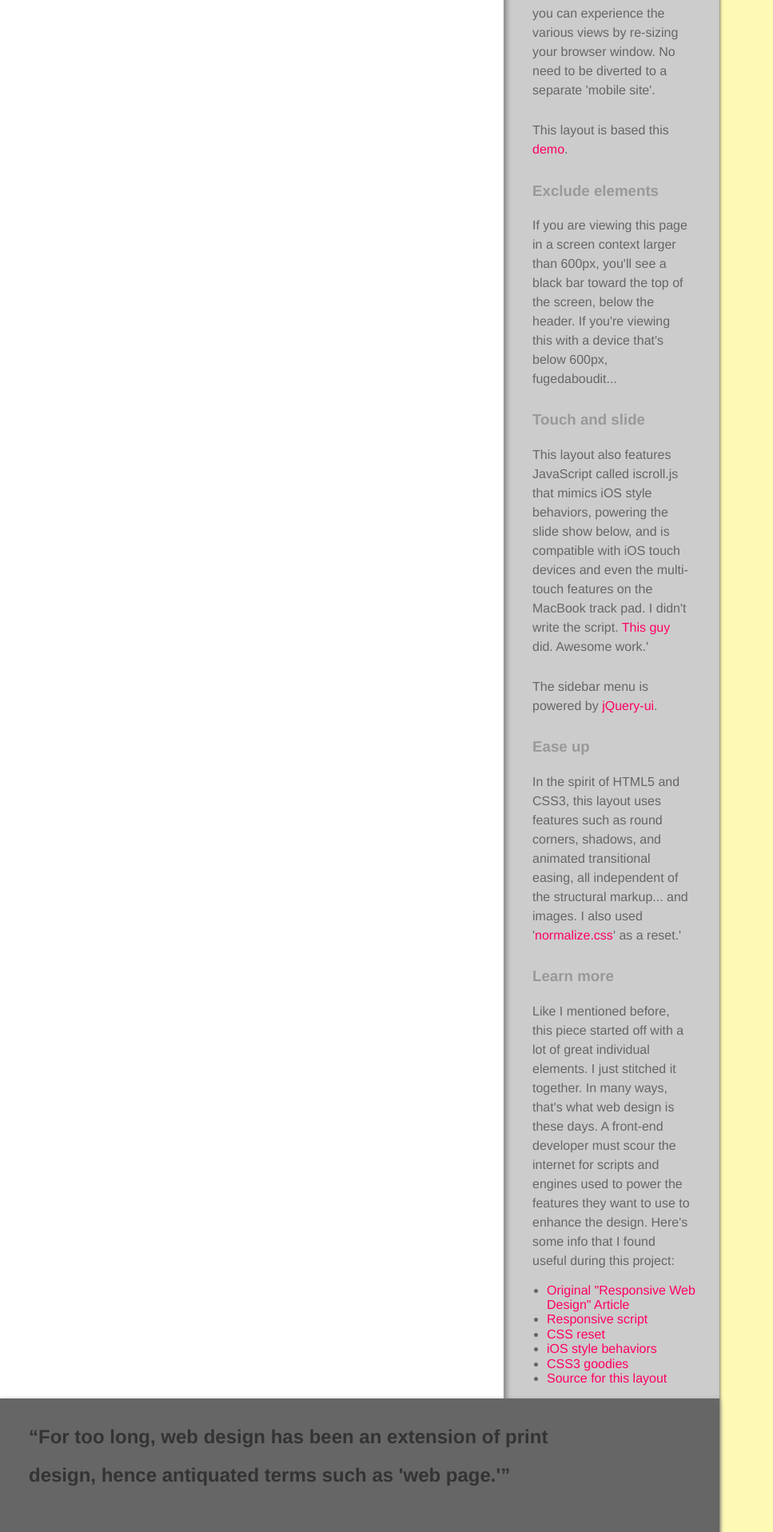
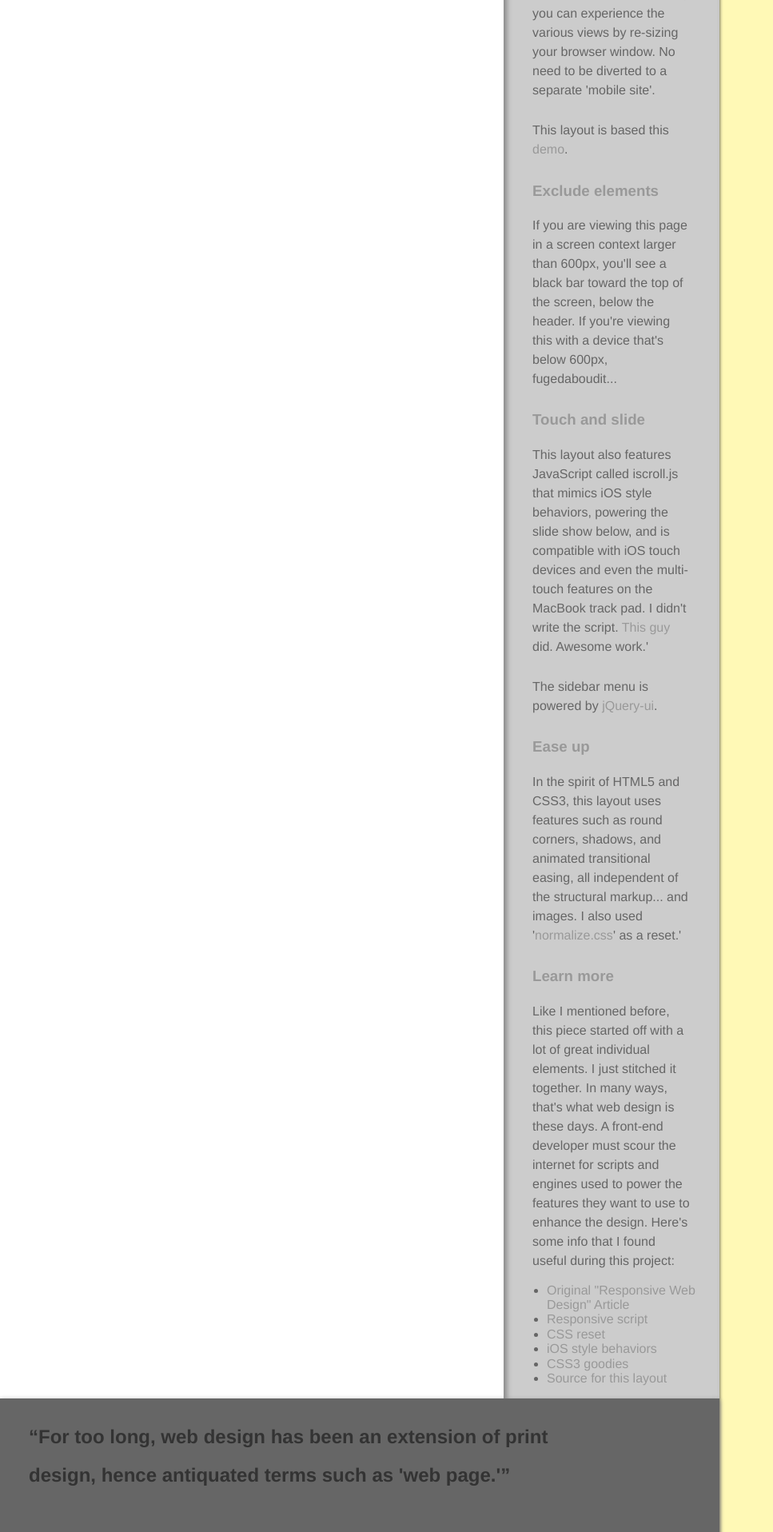
Before and after one commit to roberts-sandbox/test-nick, a PHP site: template lab/templates/snap/index.html in a window 1280 px wide. Shown: the part 731-2647 px from the top of the page at 80% size, without its empty margins (0-967 px from the left). Run offline with PHP 8.4, Linux system fonts and the light colour scheme; the template is opened without the code that fills it, so the values that code supplies are empty; some libraries are stand-ins or nearby versions.

Commit message:
one last change before nite nite time

```diff
--- a/lab/templates/snap/css/screen.css
+++ b/lab/templates/snap/css/screen.css
@@ -165,7 +165,7 @@ a:active {
 }
 
 #maintext_nav p a:link {
-	color: #ff0064;
+	color: #999;
 	text-decoration:none;
 	display:inline;
 	width:auto;
@@ -197,7 +197,7 @@ a:active {
 
 
 #maintext_nav ul a:link {
-	color: #ff0064;
+	color: #999;
 	text-decoration:none;
 	display:inline;
 	width:auto;
```
Also changed, not shown: lab/templates/snap/readme.txt.
